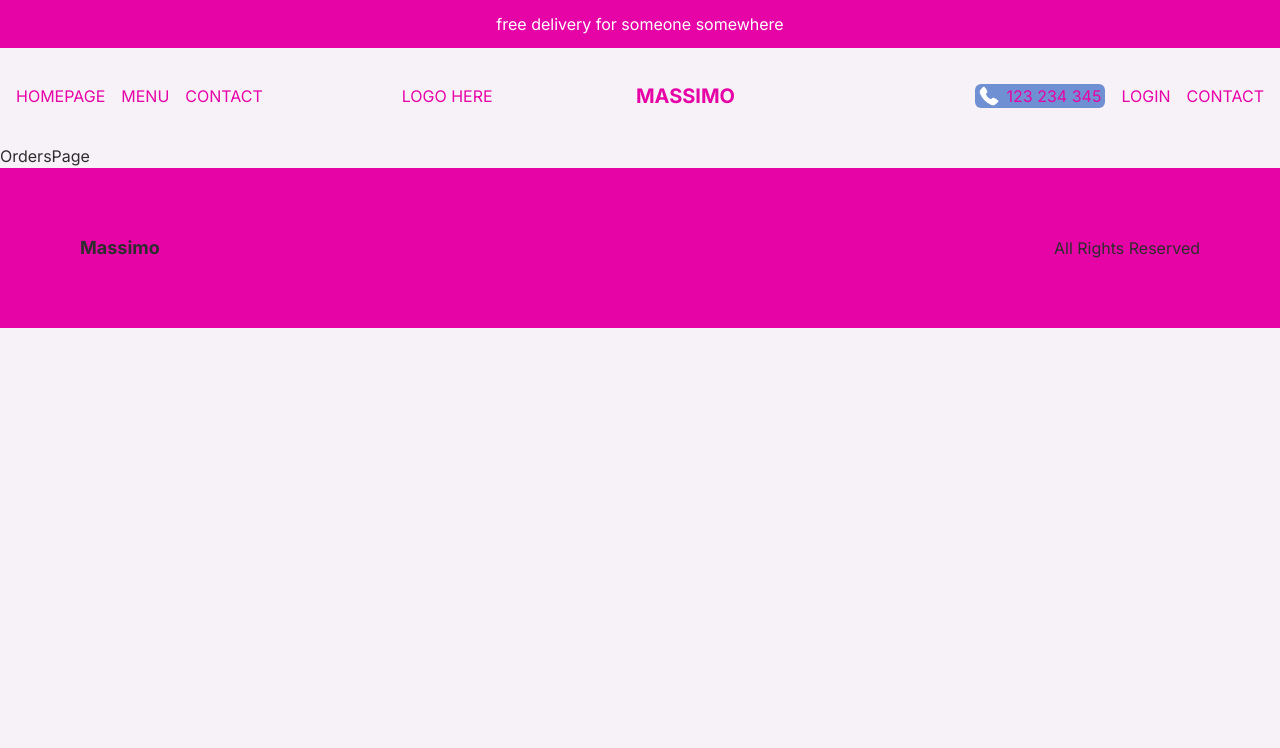
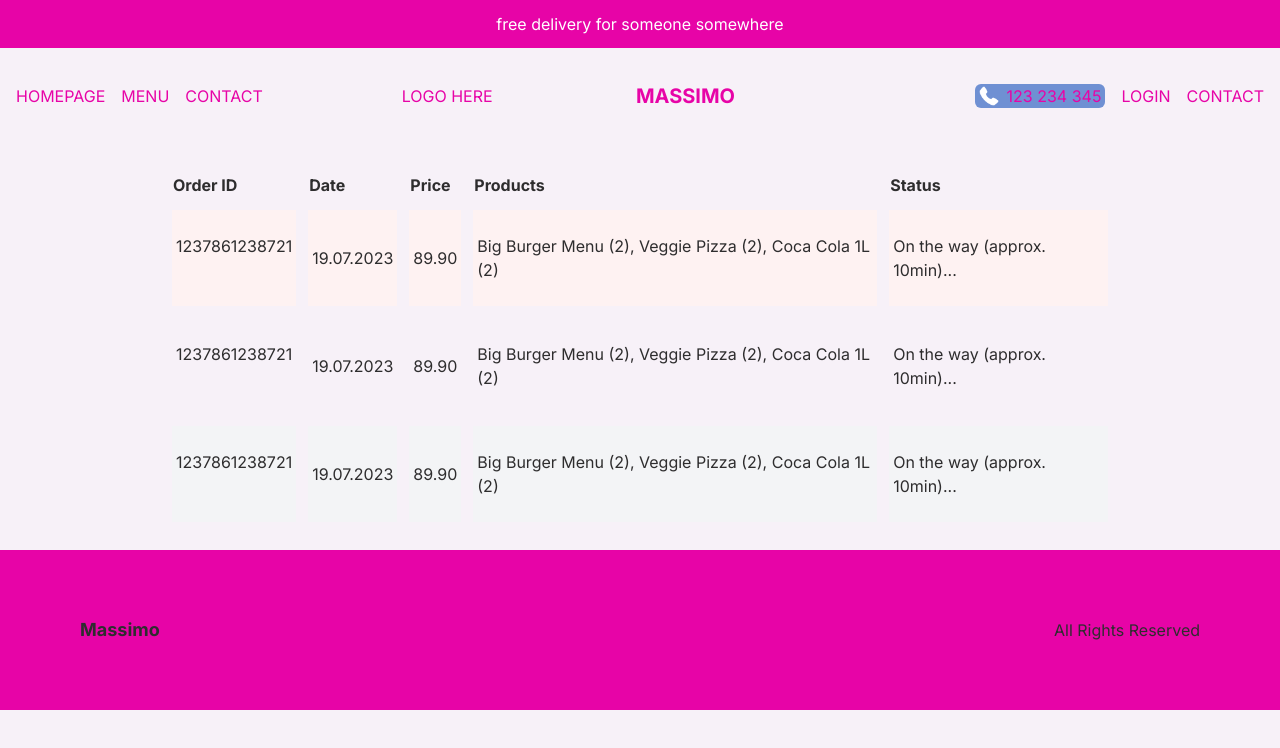
Before and after one commit to psyferblock/resto-block, a Next.js app: page /orders in a window 1280 px wide. Shown: the top 748 px of the page. Built offline with nearby package versions, Linux system fonts and the light colour scheme.

Commit message:
basic orders page

```diff
--- a/src/app/menu/[category]/page.tsx
+++ b/src/app/menu/[category]/page.tsx
@@ -7,7 +7,7 @@
   return (
     <div className="flex flex-wrap text-primary ">
       {pizzas.map((item) => (
-        <Link className="w-full h-[60vh] border-r-2 border-b-2 border-primary sm:w-1/2 lg:w-1/3 p-4 flex flex-col justify-between group odd:bg-secondary" href={`/product/${item.id}`} key={item.id}>
+        <Link className="w-full h-[60vh] border-r-2 border-b-2 border-primary sm:w-1/2 lg:w-1/3 p-4 flex flex-col justify-between group odd:bg-accent" href={`/product/${item.id}`} key={item.id}>
           {/* IMAGE CONTAINER */}
           {item.img && (
             <div className="relative h-[80%]">
--- a/src/app/orders/page.tsx
+++ b/src/app/orders/page.tsx
@@ -1,7 +1,44 @@
 import React from "react";
 
-function OrdersPage() {
-  return <div>OrdersPage</div>;
-}
+const OrdersPage = () => {
+  return (
+    <div className="p-4 lg:px-20 xl:px-40">
+      <table className="w-full border-separate border-spacing-3">
+        <thead>
+          <tr className="text-left">
+            <th className="hidden md:block">Order ID</th>
+            <th>Date</th>
+            <th>Price</th>
+            <th className="hidden md:block">Products</th>
+            <th>Status</th>
+          </tr>
+        </thead>
+        <tbody>
+          <tr className="text-sm md:text-base bg-red-50">
+            <td className="hidden md:block py-6 px-1">1237861238721</td>
+            <td className="py-6 px-1">19.07.2023</td>
+            <td className="py-6 px-1">89.90</td>
+            <td className="hidden md:block py-6 px-1">Big Burger Menu (2), Veggie Pizza (2), Coca Cola 1L (2)</td>
+            <td className="py-6 px-1">On the way (approx. 10min)...</td>
+          </tr>
+          <tr className="text-sm md:text-base odd:bg-gray-100">
+            <td className="hidden md:block py-6 px-1">1237861238721</td>
+            <td className="py-6 px-1">19.07.2023</td>
+            <td className="py-6 px-1">89.90</td>
+            <td className="hidden md:block py-6 px-1">Big Burger Menu (2), Veggie Pizza (2), Coca Cola 1L (2)</td>
+            <td className="py-6 px-1">On the way (approx. 10min)...</td>
+          </tr>
+          <tr className="text-sm md:text-base odd:bg-gray-100">
+            <td className="hidden md:block py-6 px-1">1237861238721</td>
+            <td className="py-6 px-1">19.07.2023</td>
+            <td className="py-6 px-1">89.90</td>
+            <td className="hidden md:block py-6 px-1">Big Burger Menu (2), Veggie Pizza (2), Coca Cola 1L (2)</td>
+            <td className="py-6 px-1">On the way (approx. 10min)...</td>
+          </tr>
+        </tbody>
+      </table>
+    </div>
+  );
+};
 
 export default OrdersPage;
```
